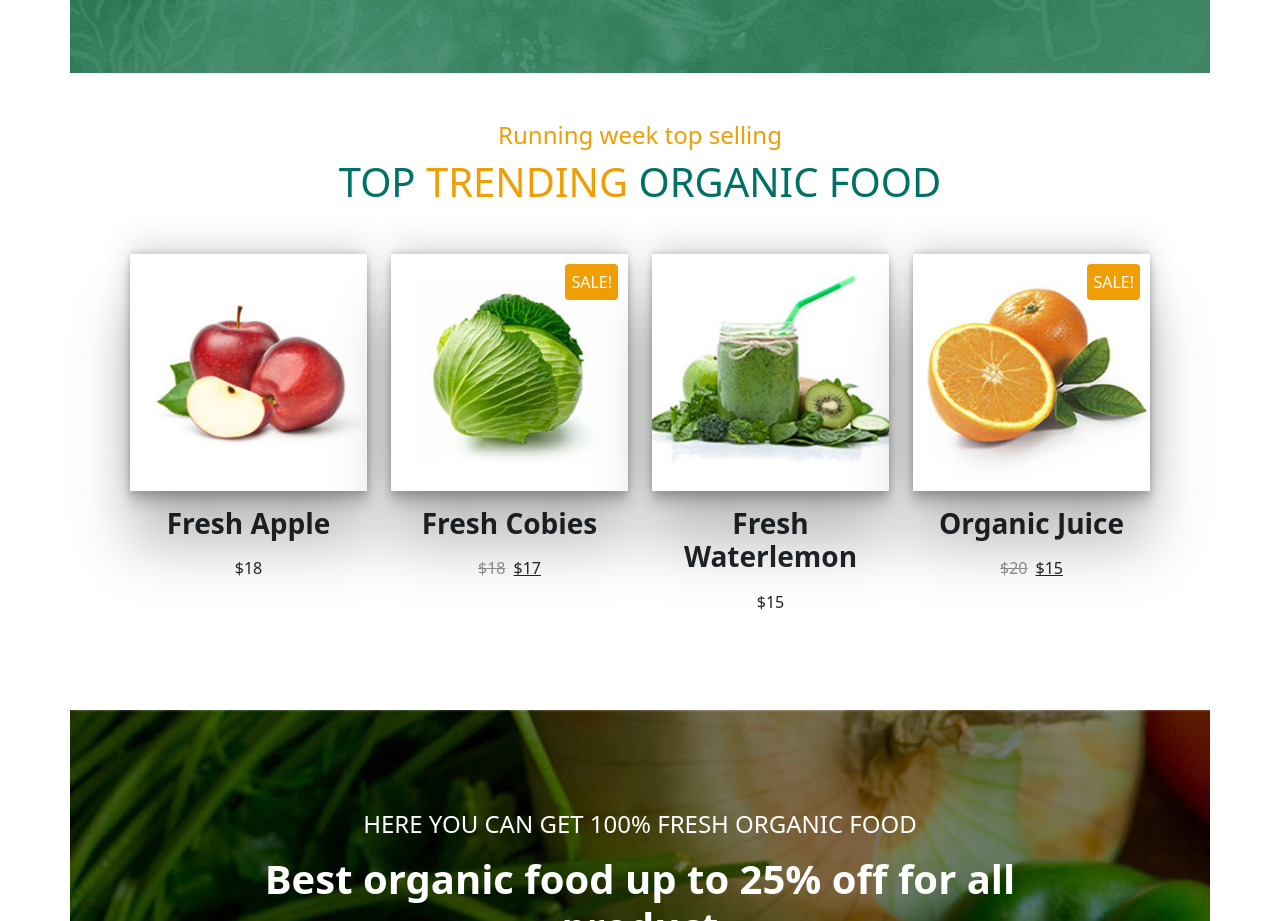
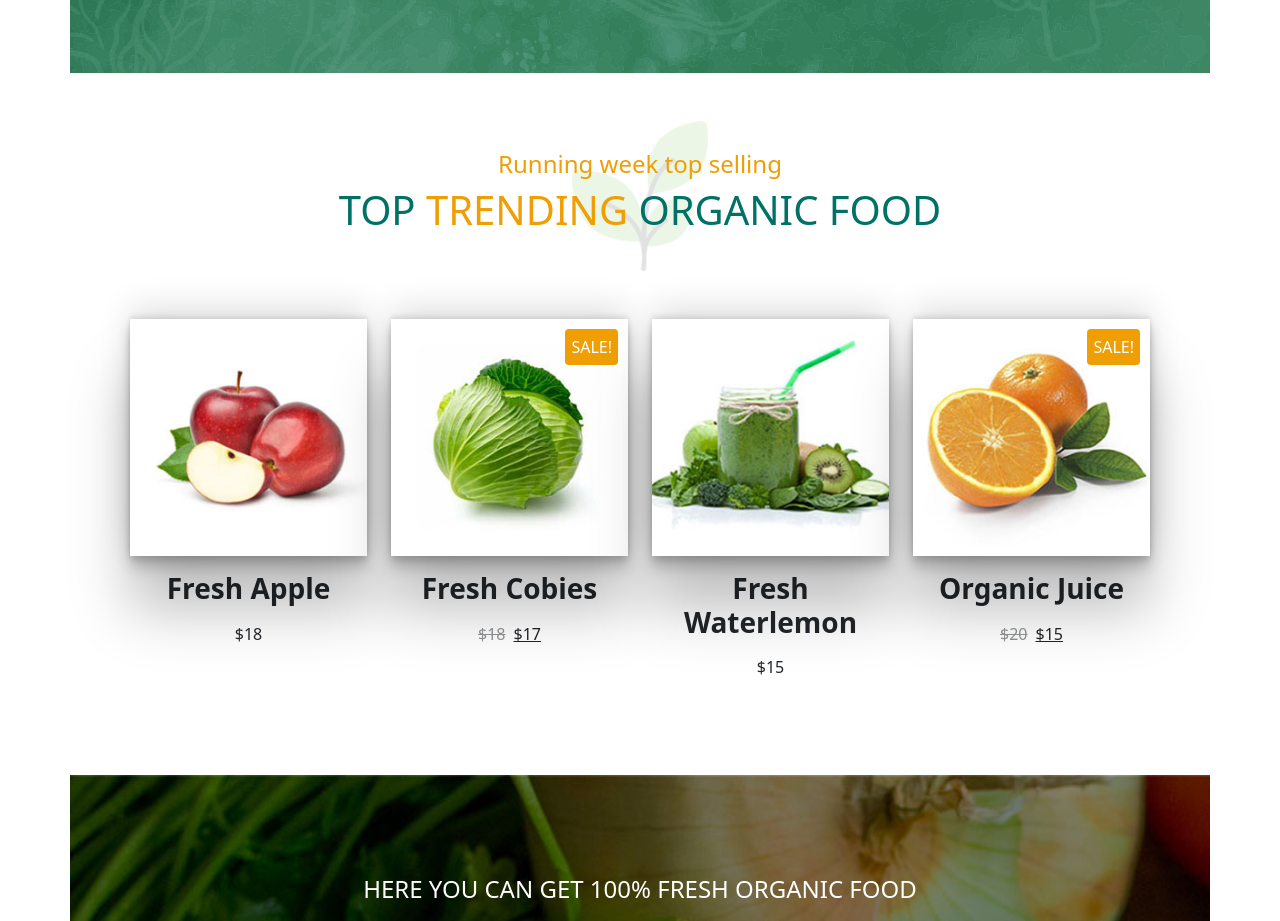
Before and after one commit to martinaapalazzi/proj-html-vuejs, a Vue app: page / in a window 1280 px wide. Shown: the part 3874-4795 px from the top of the page. Built offline with nearby package versions, Linux system fonts and the light colour scheme.

Commit message:
home-page: ADD foglia di sfondo ai titoli della settima sezione

```diff
--- a/src/components/hpSeventhSection.vue
+++ b/src/components/hpSeventhSection.vue
@@ -13,10 +13,12 @@ export default {
 <template>
   <section id="seventh-section">
     <div class="container mb-5">
-      <h4 class="my-orange text-center">Running week top selling</h4>
-      <h1 class="text-center my-green mb-5">
-        TOP <span class="my-orange">TRENDING</span> ORGANIC FOOD
-      </h1>
+      <div class="h-container mb-5 d-flex flex-column justify-content-center">
+        <h4 class="my-orange text-center">Running week top selling</h4>
+        <h1 class="text-center my-green">
+          TOP <span class="my-orange">TRENDING</span> ORGANIC FOOD
+        </h1>
+      </div>
       <div class="row ps-5 pe-5">
         <div
           v-for="(elem, i) in store.food.slice(0, 4)"
@@ -70,6 +72,13 @@ export default {
   display: block;
 }
 #seventh-section {
+  .h-container {
+    height: 150px;
+    background-image: url("../assets/img/title-shap.png");
+    background-repeat: no-repeat;
+    background-position: center;
+    background-size: contain;
+  }
   .my-shadow {
     box-shadow: rgba(0, 0, 0, 0.25) 0px 54px 55px,
       rgba(0, 0, 0, 0.12) 0px -12px 30px, rgba(0, 0, 0, 0.12) 0px 4px 6px,
```
